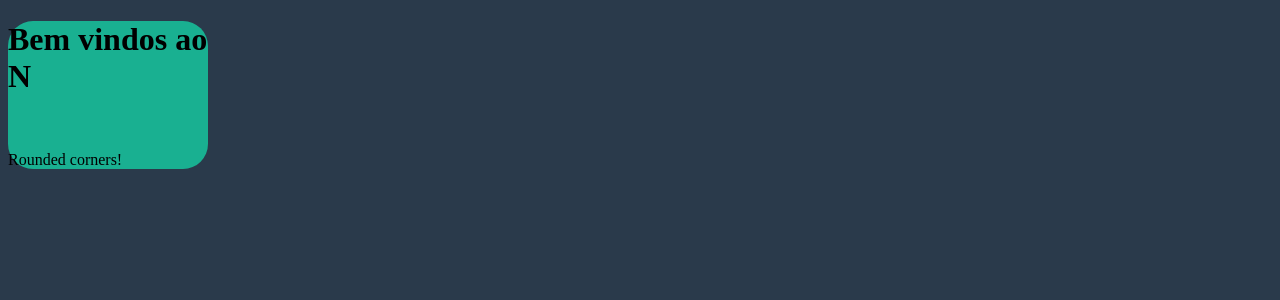
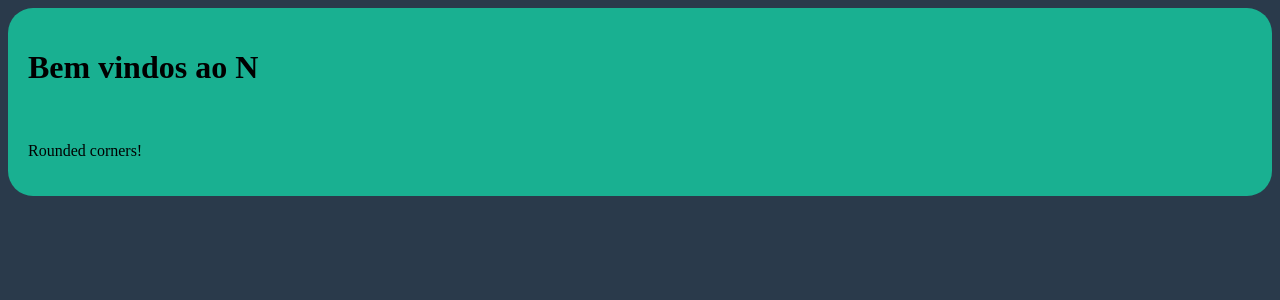
Before and after one commit to lhocihara/n-server, a Flask app: page /hi in a window 1280 px wide. Shown: the top 300 px of the page. Run offline with Flask 2, Linux system fonts and the light colour scheme; parts of the project's set-up code (start-up, migrations or seed data) failed here and were passed over.

Commit message:
carregando o TCC - alterando estrutura do endpoint /hi - adicionando main.html

```diff
--- a/templates/main.html
+++ b/templates/main.html
@@ -13,8 +13,9 @@
         #rcorners1 {
           border-radius: 25px;
           background: #19B091;
-          padding-left: auto;
-          width: 200px;
+          padding: 20px;
+          margin: auto;
+          width: calc(100% - 40px);
           height: auto;
         }
 
```
